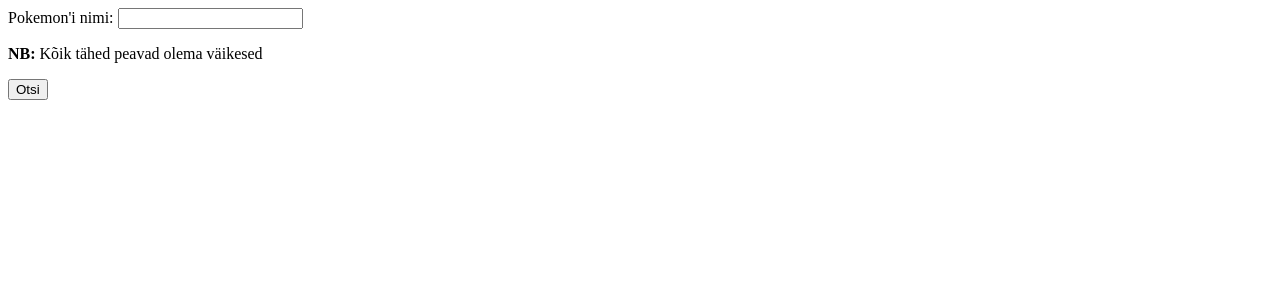
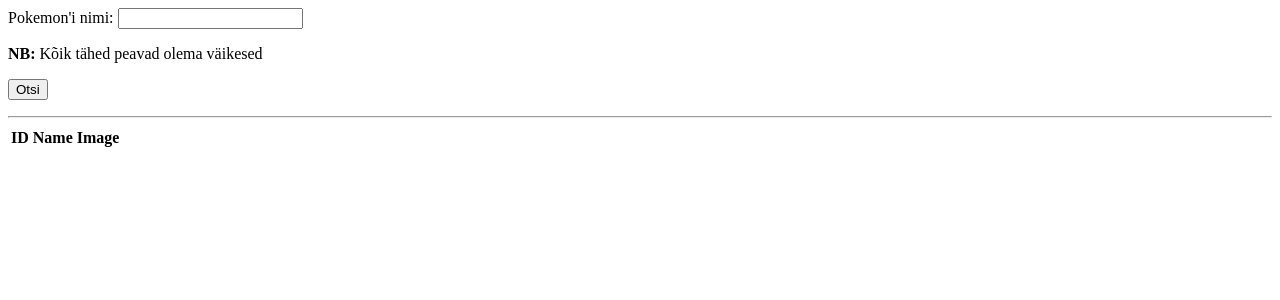
Before and after one commit to TaaviMeinberg/Flask, a Flask app: page /pokemon in a window 1280 px wide. Shown: the top 300 px of the page. Run offline with Flask 2, Linux system fonts and the light colour scheme.

Commit message:
Pokemon'i info kuvamine koos pildiga

```diff
--- a/app.py
+++ b/app.py
@@ -12,12 +12,12 @@
 @app.route('/pokemon', methods=['GET', 'POST'])
 def get_pokemon():
     if request.method == 'POST':
-        pokemonName = request.form.get('pokemon_name')
+        pokemonName = request.form.get('pokemonName')
         pokemonData = requests.get(url = 'https://pokeapi.co/api/v2/pokemon/'+pokemonName)
         data = pokemonData.json()
-        print(data['name'])
-        return render_template('pokemon.html', name = data['name'])
-    return render_template('pokemon.html', name = '')
+        print()
+        return render_template('pokemon.html', ID = data['id'], name = data['name'], image = data['sprites']['front_default'])
+    return render_template('pokemon.html', ID = '', name = '', image = '')
 
 if __name__ == '__main__':
     app.run()
--- a/templates/pokemon.html
+++ b/templates/pokemon.html
@@ -5,10 +5,22 @@
   </head>
   <body>
     <form method="POST">
-        Pokemon'i nimi: <input type="text" name="pokemon_name"><br>
+        Pokemon'i nimi: <input type="text" name="pokemonName"><br>
         <p><b>NB:</b> Kõik tähed peavad olema väikesed</p>
         <input type="submit" value="Otsi"><br>
     </form>
-    <p>{{name}}</p>
+    <hr>
+    <table>
+      <tr>
+        <th>ID</th>
+        <th>Name</th>
+        <th>Image</th>
+      </tr>
+      <tr>
+        <td>{{ ID }}</td>
+        <td>{{ name }}</td>
+        <td><img src={{ image }}></td>
+      </tr>
+    </table>
   </body>
 </html>
```
